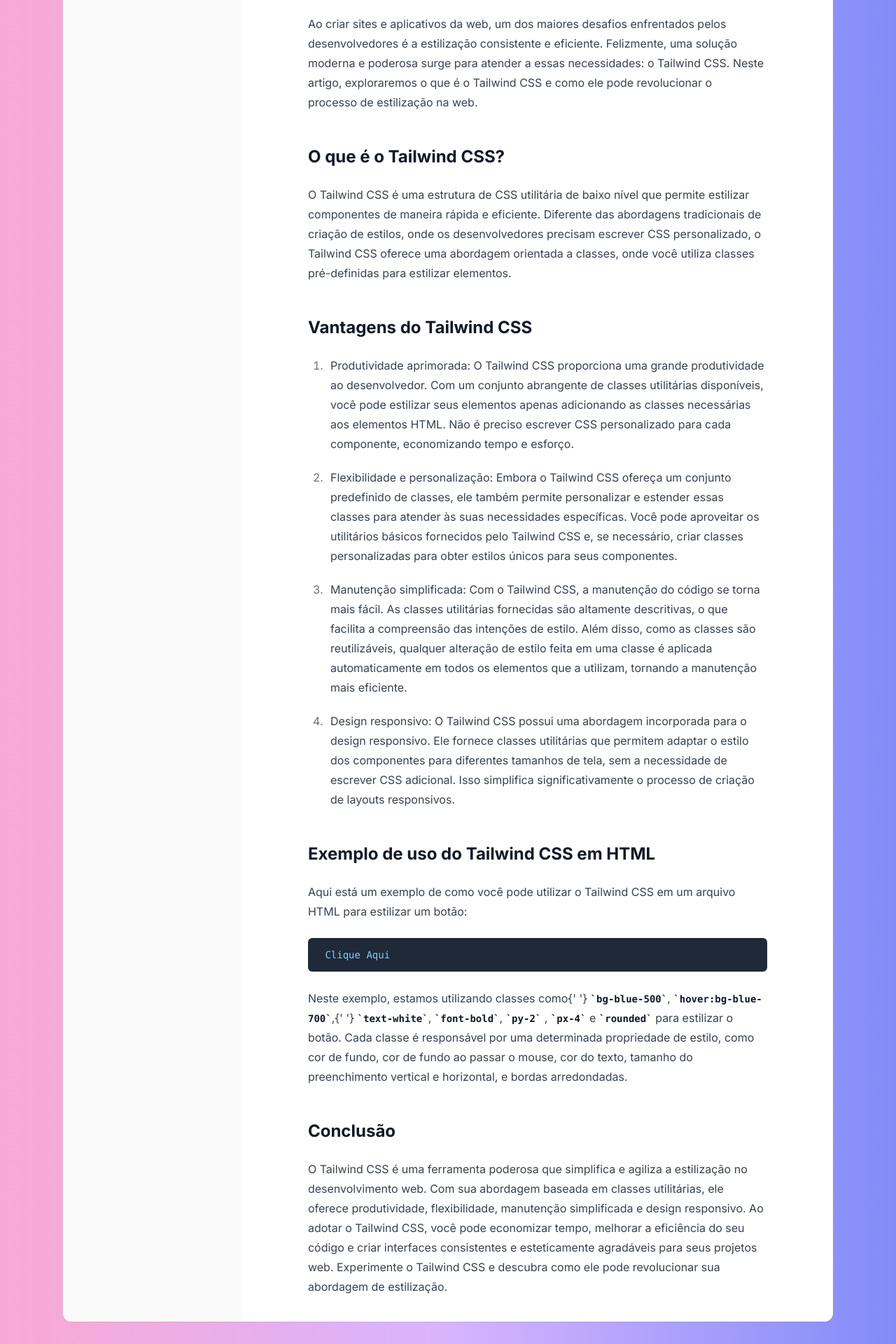
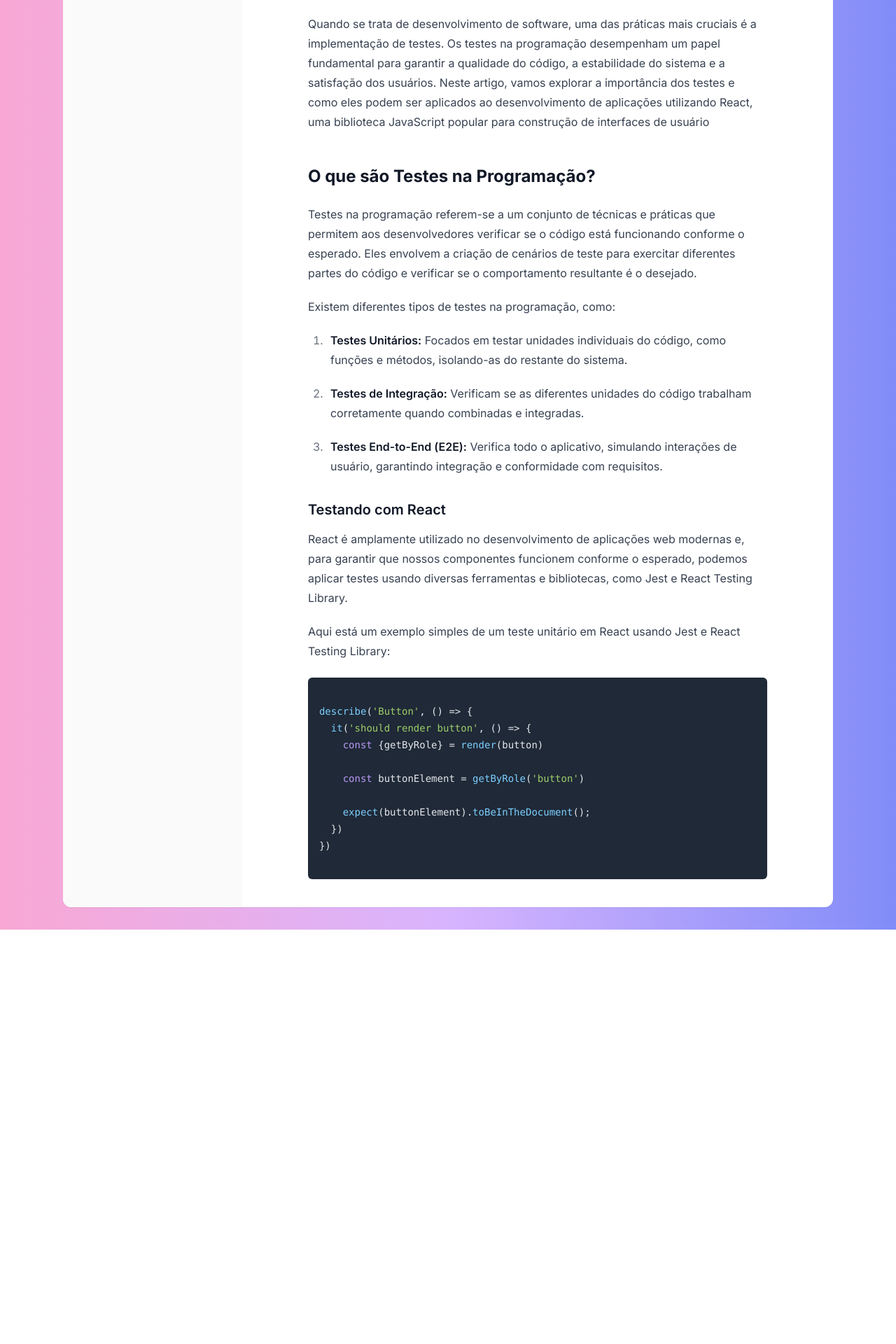
Before and after one commit to eri-prado/notion-react, a Next.js app: page / in a window 1280 px wide. Shown: the part 316-2236 px from the top of the page at 70% size. After the commit the page ends 1644 px from the top, so only its background shows below. Built offline with nearby package versions, Linux system fonts and the light colour scheme.

Commit message:
feat: change text editor

```diff
--- a/src/app/components/Editor/initialContent.ts
+++ b/src/app/components/Editor/initialContent.ts
@@ -1,103 +1,42 @@
 export const initialContent = `
 <h1>
-Desvendando o Tailwind CSS: Simplificando a estilização no
-desenvolvimento web
+A Importância dos Testes na Programação: Garantindo a Qualidade do seu Código
 </h1>
 
 <h2>Introdução</h2>
 
 <p>
-Ao criar sites e aplicativos da web, um dos maiores desafios
-enfrentados pelos desenvolvedores é a estilização consistente e
-eficiente. Felizmente, uma solução moderna e poderosa surge para
-atender a essas necessidades: o Tailwind CSS. Neste artigo,
-exploraremos o que é o Tailwind CSS e como ele pode revolucionar o
-processo de estilização na web.
+Quando se trata de desenvolvimento de software, uma das práticas mais cruciais é a implementação de testes. Os testes na programação desempenham um papel fundamental para garantir a qualidade do código, a estabilidade do sistema e a satisfação dos usuários. Neste artigo, vamos explorar a importância dos testes e como eles podem ser aplicados ao desenvolvimento de aplicações utilizando React, uma biblioteca JavaScript popular para construção de interfaces de usuário
 </p>
 
-<h2>O que é o Tailwind CSS?</h2>
+<h2>O que são Testes na Programação?</h2>
 
 <p>
-O Tailwind CSS é uma estrutura de CSS utilitária de baixo nível
-que permite estilizar componentes de maneira rápida e eficiente.
-Diferente das abordagens tradicionais de criação de estilos, onde
-os desenvolvedores precisam escrever CSS personalizado, o Tailwind
-CSS oferece uma abordagem orientada a classes, onde você utiliza
-classes pré-definidas para estilizar elementos.
+Testes na programação referem-se a um conjunto de técnicas e práticas que permitem aos desenvolvedores verificar se o código está funcionando conforme o esperado. Eles envolvem a criação de cenários de teste para exercitar diferentes partes do código e verificar se o comportamento resultante é o desejado.
 </p>
 
-<h2>Vantagens do Tailwind CSS</h2>
-
+<p>Existem diferentes tipos de testes na programação, como:</p>
 <ol>
-<li>
-  Produtividade aprimorada: O Tailwind CSS proporciona uma grande
-  produtividade ao desenvolvedor. Com um conjunto abrangente de
-  classes utilitárias disponíveis, você pode estilizar seus
-  elementos apenas adicionando as classes necessárias aos
-  elementos HTML. Não é preciso escrever CSS personalizado para
-  cada componente, economizando tempo e esforço.
-</li>
-<li>
-  Flexibilidade e personalização: Embora o Tailwind CSS ofereça um
-  conjunto predefinido de classes, ele também permite personalizar
-  e estender essas classes para atender às suas necessidades
-  específicas. Você pode aproveitar os utilitários básicos
-  fornecidos pelo Tailwind CSS e, se necessário, criar classes
-  personalizadas para obter estilos únicos para seus componentes.
-</li>
-<li>
-  Manutenção simplificada: Com o Tailwind CSS, a manutenção do
-  código se torna mais fácil. As classes utilitárias fornecidas
-  são altamente descritivas, o que facilita a compreensão das
-  intenções de estilo. Além disso, como as classes são
-  reutilizáveis, qualquer alteração de estilo feita em uma classe
-  é aplicada automaticamente em todos os elementos que a utilizam,
-  tornando a manutenção mais eficiente.
-</li>
-<li>
-  Design responsivo: O Tailwind CSS possui uma abordagem
-  incorporada para o design responsivo. Ele fornece classes
-  utilitárias que permitem adaptar o estilo dos componentes para
-  diferentes tamanhos de tela, sem a necessidade de escrever CSS
-  adicional. Isso simplifica significativamente o processo de
-  criação de layouts responsivos.
-</li>
+  <li><strong>Testes Unitários:</strong> Focados em testar unidades individuais do código, como funções e métodos, isolando-as do restante do sistema.</li>
+  <li><strong>Testes de Integração:</strong> Verificam se as diferentes unidades do código trabalham corretamente quando combinadas e integradas.</li>
+  <li><strong>Testes End-to-End (E2E):</strong> Verifica todo o aplicativo, simulando interações de usuário, garantindo integração e conformidade com requisitos.</li>
 </ol>
-
-<h2>Exemplo de uso do Tailwind CSS em HTML</h2>
-
-<p>
-Aqui está um exemplo de como você pode utilizar o Tailwind CSS em
-um arquivo HTML para estilizar um botão:
-</p>
-
+<h3>Testando com React</h3>
+<p>React é amplamente utilizado no desenvolvimento de aplicações web modernas e, para garantir que nossos componentes funcionem conforme o esperado, podemos aplicar testes usando diversas ferramentas e bibliotecas, como Jest e React Testing Library.</p>
+<p>Aqui está um exemplo simples de um teste unitário em React usando Jest e React Testing Library:</p>
 <pre>
 <code class="language-javascript">
-  <button/> Clique Aqui </button>
+describe('Button', () => {
+  it('should render button', () => {
+    const {getByRole} = render(<Button>button</Button>)
+
+    const buttonElement = getByRole('button')
+
+    expect(buttonElement).toBeInTheDocument();
+  })
+})
 </code>
 </pre>
 
-<p>
-Neste exemplo, estamos utilizando classes como{' '}
-<code>bg-blue-500</code>, <code>hover:bg-blue-700</code>,{' '}
-<code>text-white</code>, <code>font-bold</code>, <code>py-2</code>
-, <code>px-4</code> e <code>rounded</code> para estilizar o botão.
-Cada classe é responsável por uma determinada propriedade de
-estilo, como cor de fundo, cor de fundo ao passar o mouse, cor do
-texto, tamanho do preenchimento vertical e horizontal, e bordas
-arredondadas.
-</p>
 
-<h2>Conclusão</h2>
-
-<p>
-O Tailwind CSS é uma ferramenta poderosa que simplifica e agiliza
-a estilização no desenvolvimento web. Com sua abordagem baseada em
-classes utilitárias, ele oferece produtividade, flexibilidade,
-manutenção simplificada e design responsivo. Ao adotar o Tailwind
-CSS, você pode economizar tempo, melhorar a eficiência do seu
-código e criar interfaces consistentes e esteticamente agradáveis
-para seus projetos web. Experimente o Tailwind CSS e descubra como
-ele pode revolucionar sua abordagem de estilização.
-</p>
 `
```
